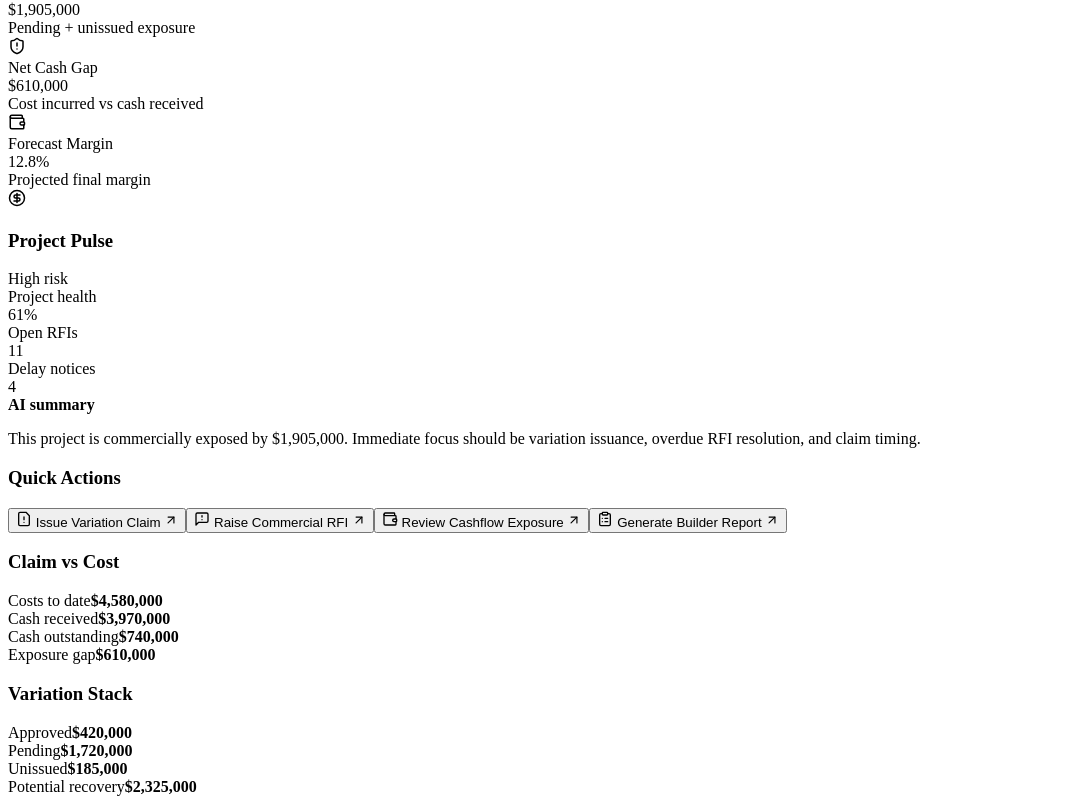
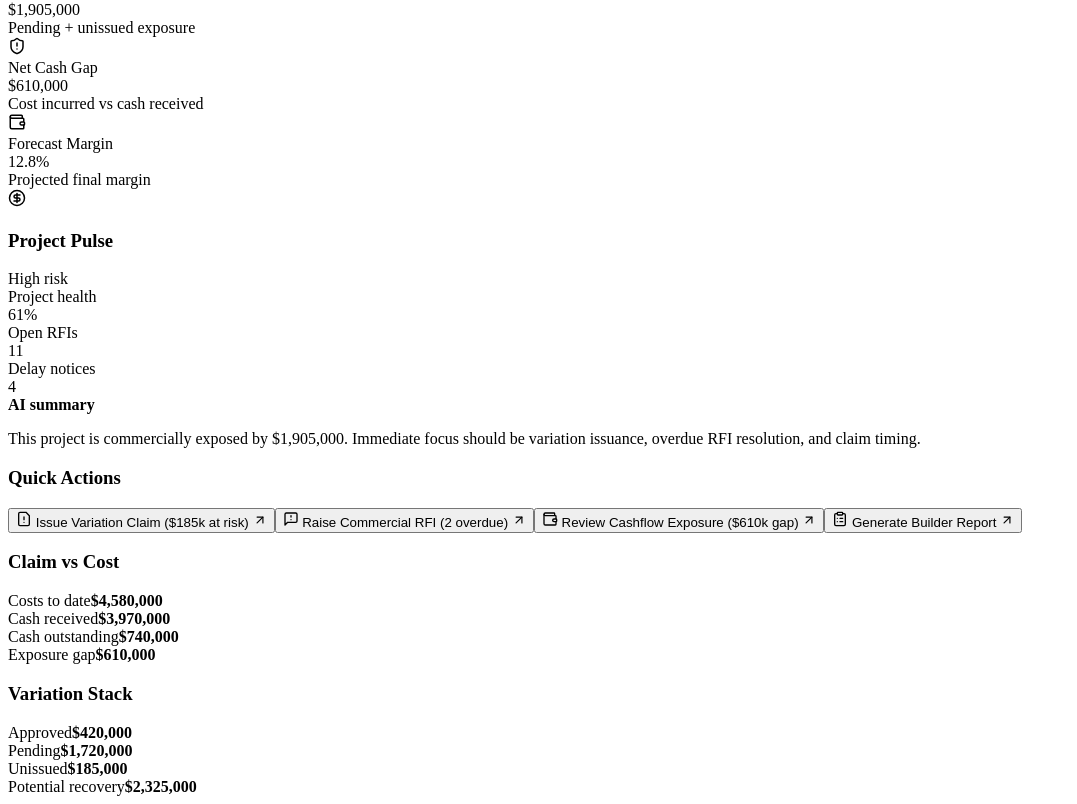
Before and after one commit to SamBachir/synctask-demo, a React (Vite) app: page / in a window 1280 px wide. Shown: the part 496-1300 px from the top of the page, without its empty margins (0-1077 px from the left). Built offline with nearby package versions, Linux system fonts and the light colour scheme; the HTML template or start-up script is replaced by a standard one.

Commit message:
Update App.jsx

```diff
--- a/src/App.jsx
+++ b/src/App.jsx
@@ -271,13 +271,13 @@ export default function App() {
               <SectionCard title="Quick Actions">
                 <div className="quick-actions">
                   <button className="action-btn" onClick={() => go('variation')}>
-                <FileWarning size={16} /> Issue Variation Claim <ArrowUpRight size={14} />
+                <FileWarning size={16} /> Issue Variation Claim ($185k at risk) <ArrowUpRight size={14} />
                   </button>
                   <button className="action-btn" onClick={() => go('rfi')}>
-                    <MessageSquareWarning size={16} /> Raise Commercial RFI <ArrowUpRight size={14} />
+                    <MessageSquareWarning size={16} /> Raise Commercial RFI (2 overdue) <ArrowUpRight size={14} />
                   </button>
                   <button className="action-btn" onClick={() => go('commercial')}>
-                    <Wallet size={16} /> Review Cashflow Exposure <ArrowUpRight size={14} />
+                    <Wallet size={16} /> Review Cashflow Exposure ($610k gap) <ArrowUpRight size={14} />
                   </button>
                   <button className="action-btn" onClick={() => go('weekly')}>
                     <ClipboardList size={16} /> Generate Builder Report <ArrowUpRight size={14} />
```
